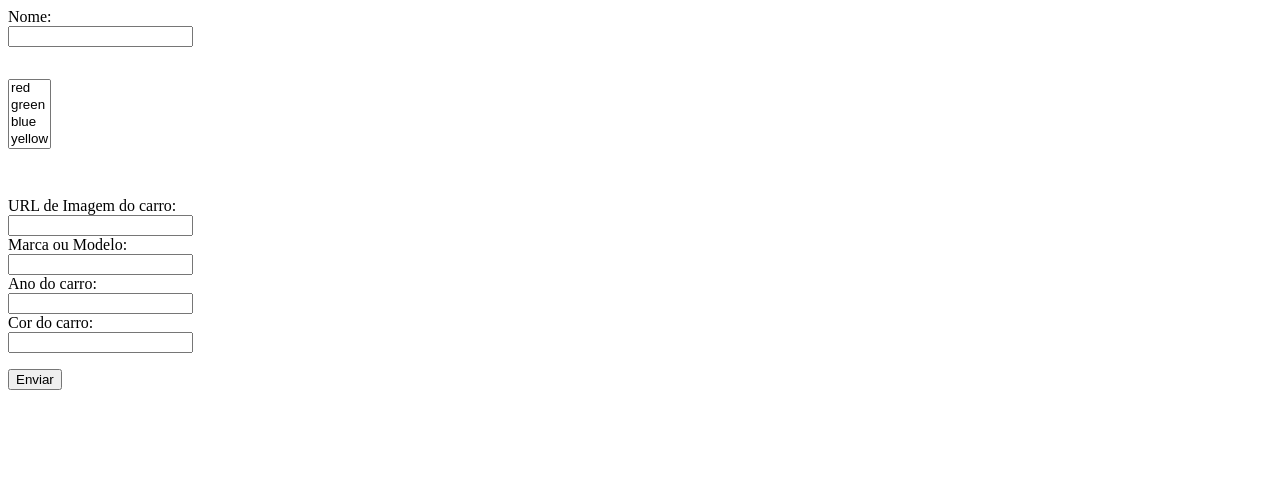
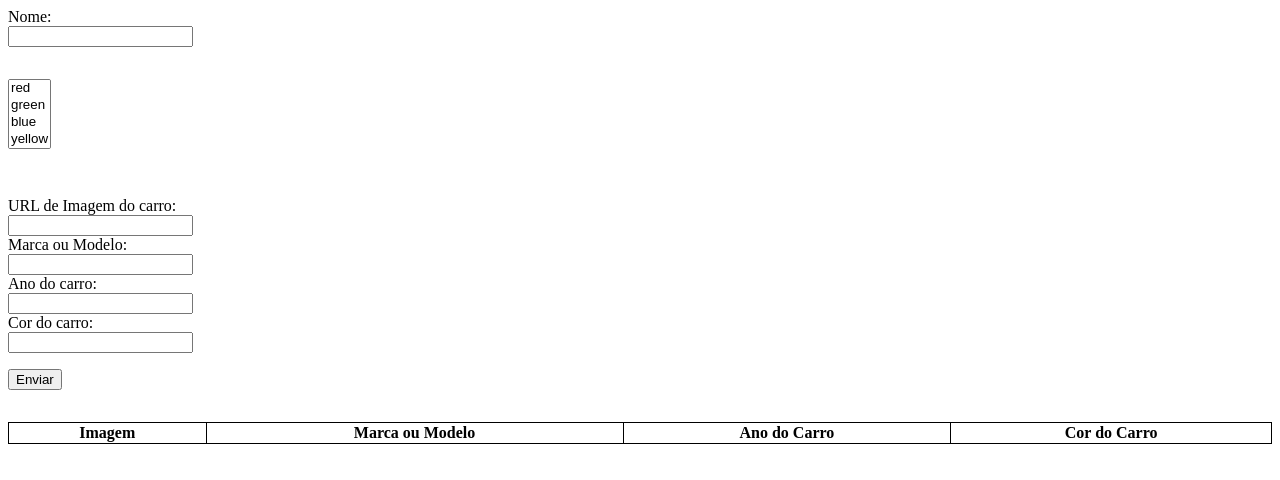
Before and after one commit to newlomar/desafios-pre-work-b-academy-main, a website built with Vite: page dia3/index.html in a window 1280 px wide. Built offline with nearby package versions, Linux system fonts and the light colour scheme.

Commit message:
progredindo com exercicio 3 do dia 3

```diff
--- a/dia3/index.html
+++ b/dia3/index.html
@@ -28,7 +28,12 @@
     </form>
 
     <table>
-
+      <tr>
+        <th>Imagem</th>
+        <th>Marca ou Modelo</th>
+        <th>Ano do Carro</th>
+        <th>Cor do Carro</th>
+      </tr>
     </table>
     <script type="module" src="/src/main.js"></script>
   </body>
--- a/dia3/src/style.css
+++ b/dia3/src/style.css
@@ -23,3 +23,13 @@ button {
 .form2 {
   margin-top: 3rem;
 }
+
+table, th, td {
+  border: 1px solid black;
+}
+
+table {
+  margin-top: 2rem;
+  width: 100%;
+  border-collapse: collapse;
+}
```
